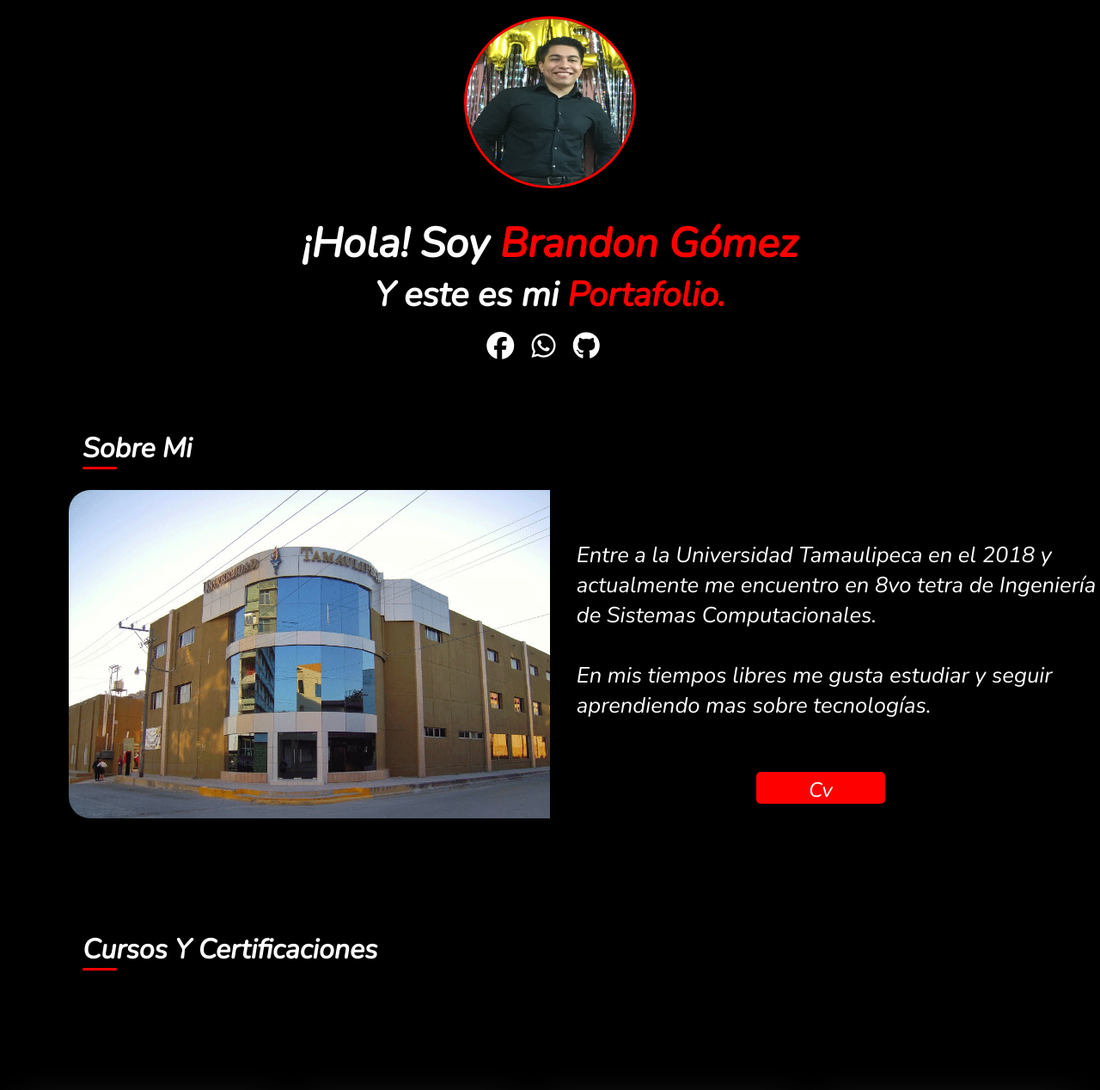
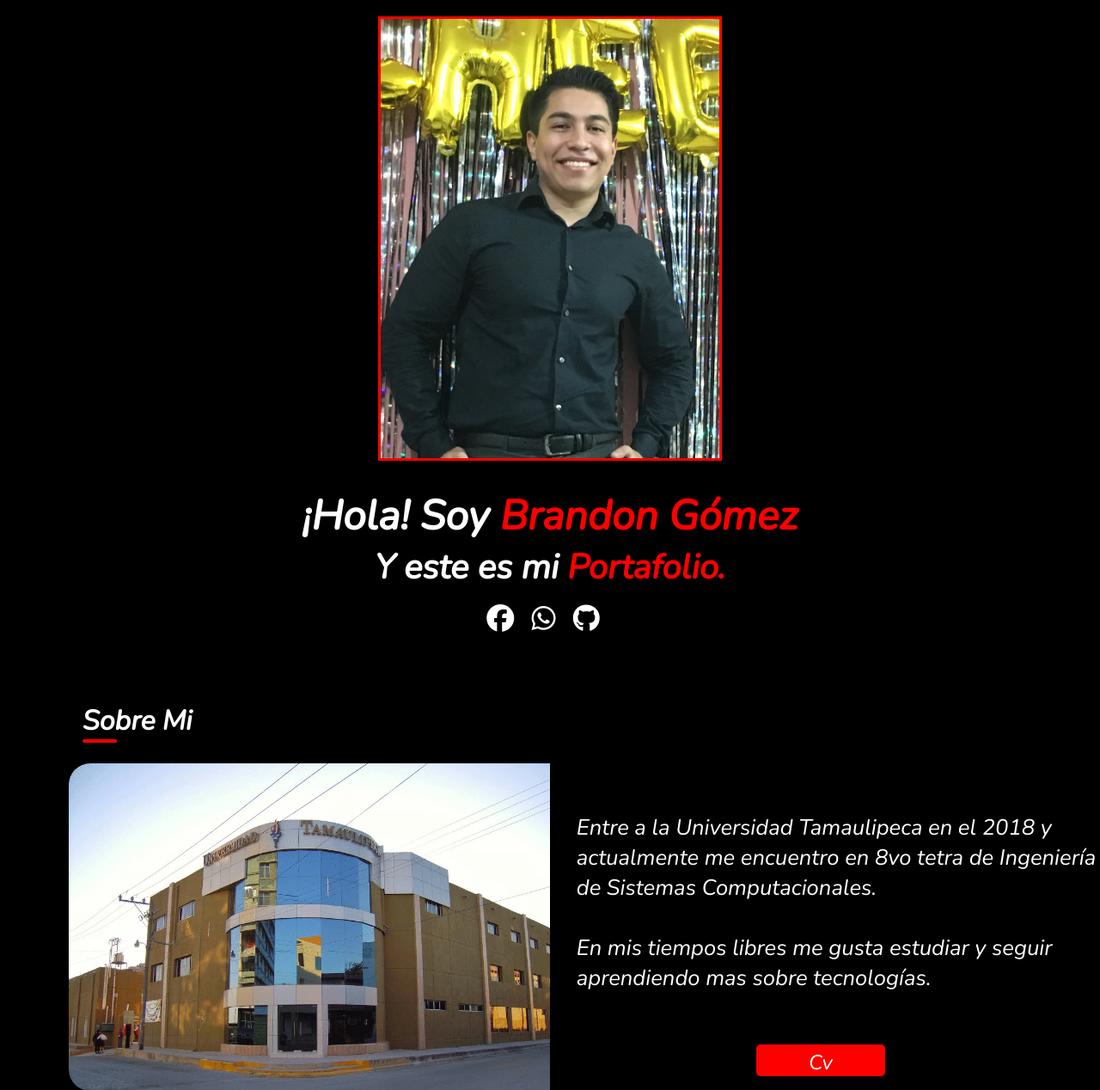
Before and after one commit to brandongc9911/Portafolio, a PHP site: page / in a window 1280 px wide. Shown: the top 1268 px of the page at 86% size. Run offline with PHP 8.4, Linux system fonts and the light colour scheme; some libraries are stand-ins or nearby versions.

Commit message:
modificacion avatar

```diff
--- a/css/styles.css
+++ b/css/styles.css
@@ -22,9 +22,7 @@
 }
 
 .header #avatar{
-    width: 200px;
-    height: 200px;
-    border-radius: 100px;
+    width: 400px;
     border: 3px solid red;
 }
 
```
